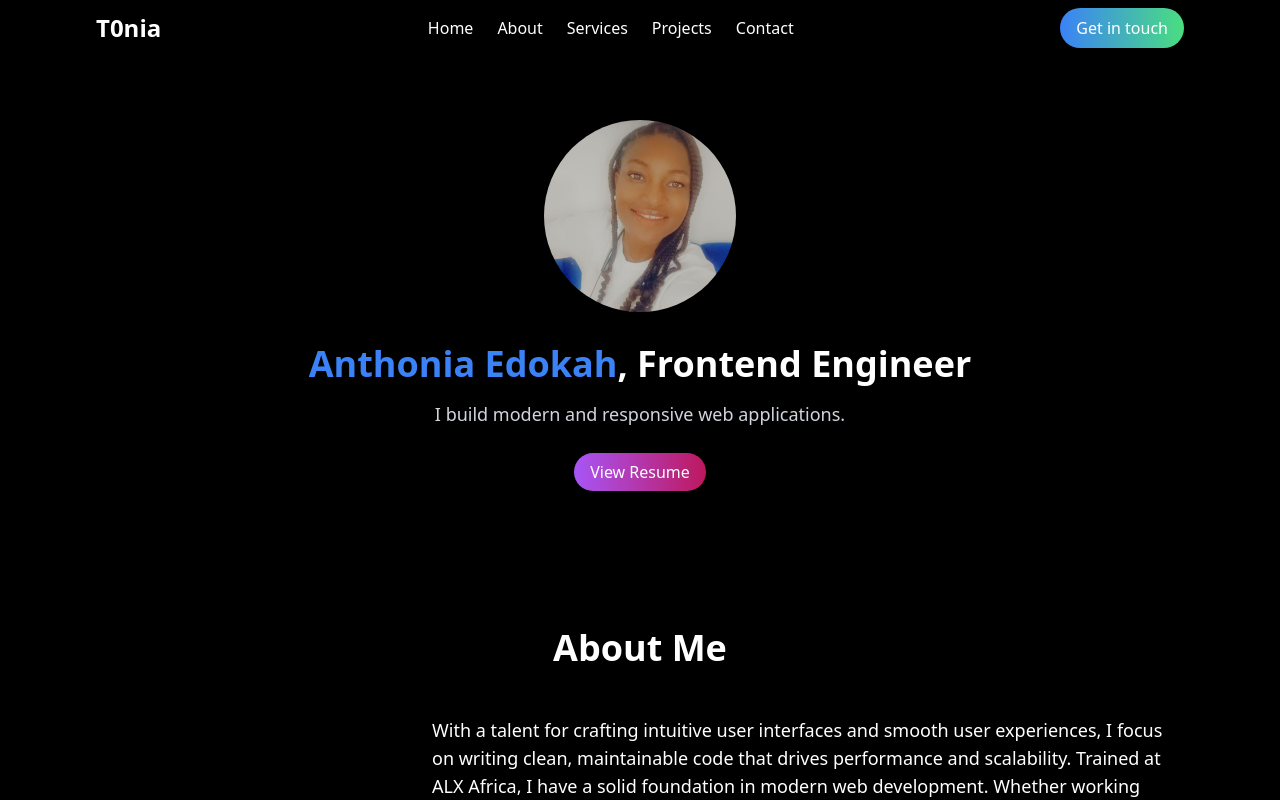
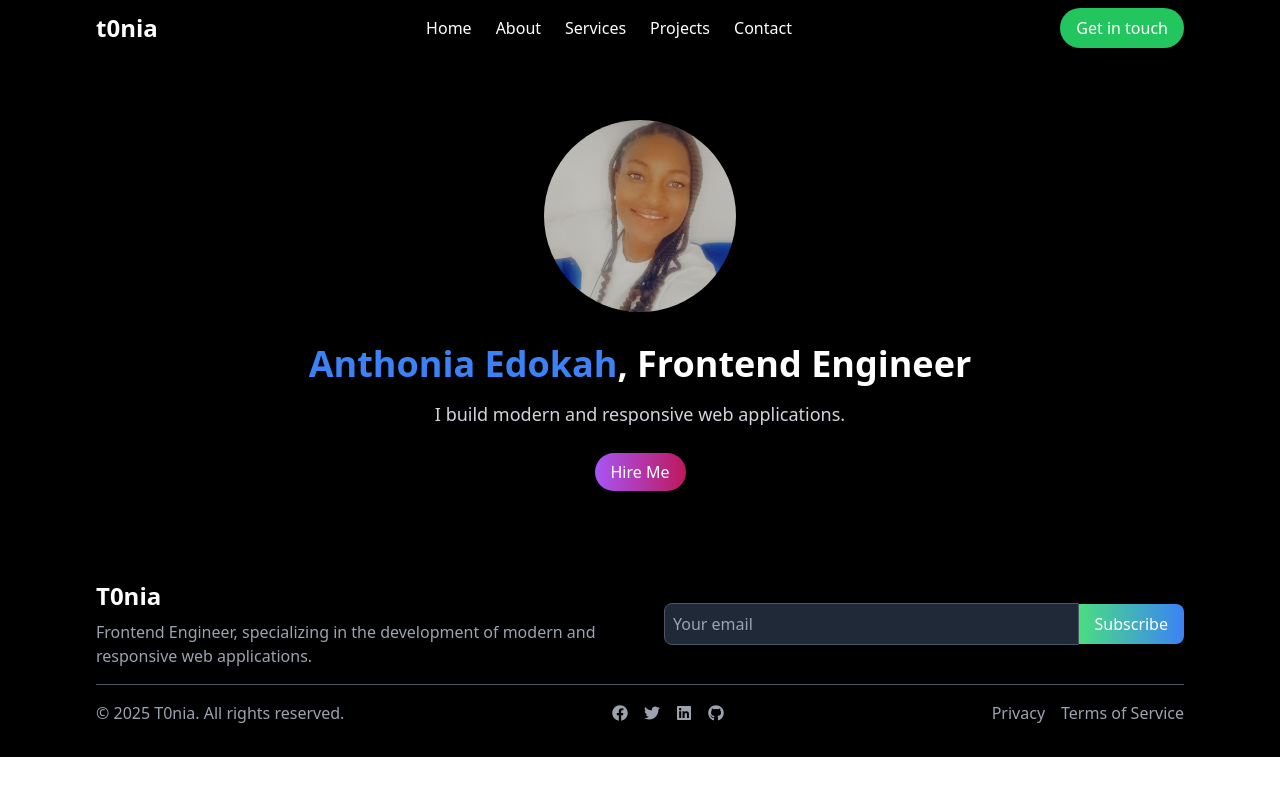
Before and after one commit to T0nia/t0nia-portfolio, a React (Vite) app: page / in a window 1280 px wide. Shown: the top 800 px of the page. Built offline with nearby package versions, Linux system fonts and the light colour scheme.

Commit message:
updated App.jsx

```diff
--- a/package.json
+++ b/package.json
@@ -12,7 +12,8 @@
   "dependencies": {
     "react": "^18.3.1",
     "react-dom": "^18.3.1",
-    "react-icons": "^5.4.0"
+    "react-icons": "^5.4.0",
+    "react-router-dom": "^7.1.3"
   },
   "devDependencies": {
     "@eslint/js": "^9.17.0",
--- a/src/App.jsx
+++ b/src/App.jsx
@@ -1,4 +1,5 @@
-import './App.css'
+import { BrowserRouter as Router, Route, Routes } from 'react-router-dom';
+import './App.css';
 import About from './components/About';
 import Home from './components/Home';
 import Navbar from './components/Navbar';
@@ -7,19 +8,22 @@ import Projects from './components/Projects';
 import Contact from './components/Contact';
 import Footer from './components/Footer';
 
-function App () {
+function App() {
+  return (
+    <Router>
+      <Navbar />
 
-  return(
-    <div>
-      <Navbar />
-      <Home />
-      <About />
-      <Services />
-      <Projects />
-      <Contact />
+      <Routes>
+        <Route path="/" element={<Home />} />
+        <Route path="/about" element={<About />} />
+        <Route path="/services" element={<Services />} />
+        <Route path="/projects" element={<Projects />} />
+        <Route path="/contact" element={<Contact />} />
+      </Routes>
+
       <Footer />
-    </div>
-  )
+    </Router>
+  );
 }
 
 export default App;
--- a/src/components/Home.jsx
+++ b/src/components/Home.jsx
@@ -24,12 +24,11 @@ const Home = () => {
       <div className='mt-8 space-x-4'>
 
         <a
-          href="https://drive.google.com/file/d/1nj0jGzwrlbKq2SEkxcL6Y3fqMuk0HNQ3/view?usp=drivesdk"
+          href="./Contact"
           target="_blank"
           rel="noopener noreferrer"
-          className='bg-gradient-to-r from-purple-500 to-pink-700 text-white inline
-            transform transition-transform duration-300 hover:scale-105 px-4 py-2 rounded-full'>
-          View Resume
+          className='bg-gradient-to-r from-purple-500 to-pink-700 text-white px-4 py-2 rounded-full'>
+          Hire Me
         </a>
       </div>
     </div>
--- a/src/components/Navbar.jsx
+++ b/src/components/Navbar.jsx
@@ -4,7 +4,7 @@ const Navbar = () => {
   return (
     <nav className='bg-black text-white px-8 md:px-16 lg:px-24'>
         <div className='container py-2 flex justify-center md:justify-between items-center'>
-            <div className='text-2xl font-bold hidden md:inline'>T0nia</div>
+            <div className='text-2xl font-bold hidden md:inline'>t0nia</div>
             <div className='space-x-6'>
                 <a href="#home" className='hover:text-gray-400'>Home</a>
                 <a href="#about" className='hover:text-gray-400'>About</a>
@@ -18,7 +18,7 @@ const Navbar = () => {
               href="https://www.linkedin.com/in/anthonia-edokah-487179309/"
               target="_blank"
               rel="noopener noreferrer"
-              className='bg-gradient-to-r from-blue-500 to-green-400 text-white hidden md:inline
+              className='bg-green-500 text-white hidden md:inline
               transform transition-transform duration-300 hover:scale-105 px-4 py-2 rounded-full'>
               Get in touch
             </a>
```
Also changed, not shown: 1 other file (tests, documents, lock files or other folders).
